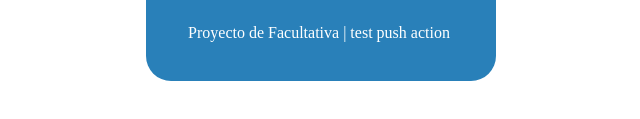
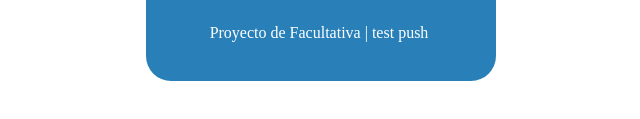
Before and after one commit to Fernandox69x/ProyectoFacultativa, a website built with webpack: page resource/index.html in a window 1280 px wide. Shown: the part 477-596 px from the top of the page, 319-959 px from the left. Built offline with nearby package versions, Linux system fonts and the light colour scheme.

Commit message:
test push

```diff
--- a/resource/index.html
+++ b/resource/index.html
@@ -34,7 +34,7 @@
           <td><button id="suma">+</button></td>
         </tr>
         <tr>
-          <td colspan="4"><span id="creditos">Proyecto de Facultativa | test push action</span></td>
+          <td colspan="4"><span id="creditos">Proyecto de Facultativa | test push </span></td>
         </tr>
       </table>
     </body>
```
